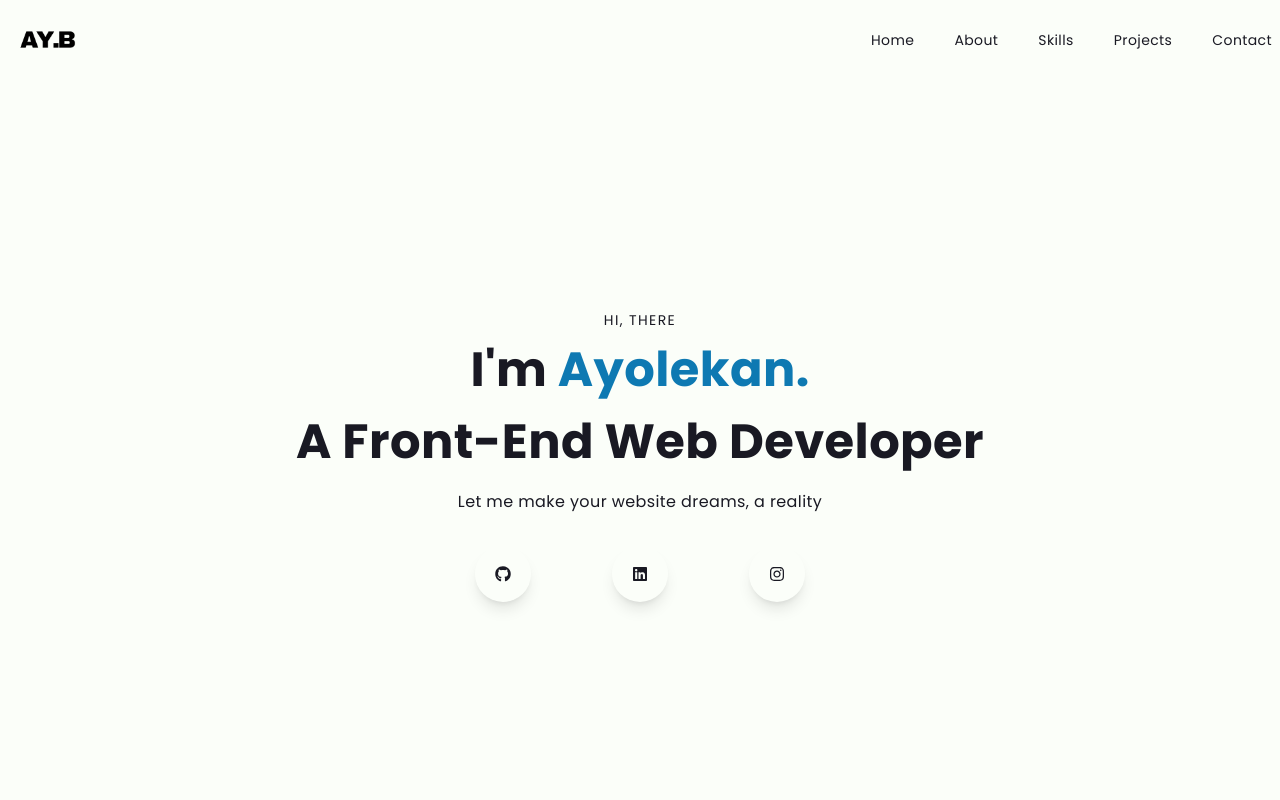
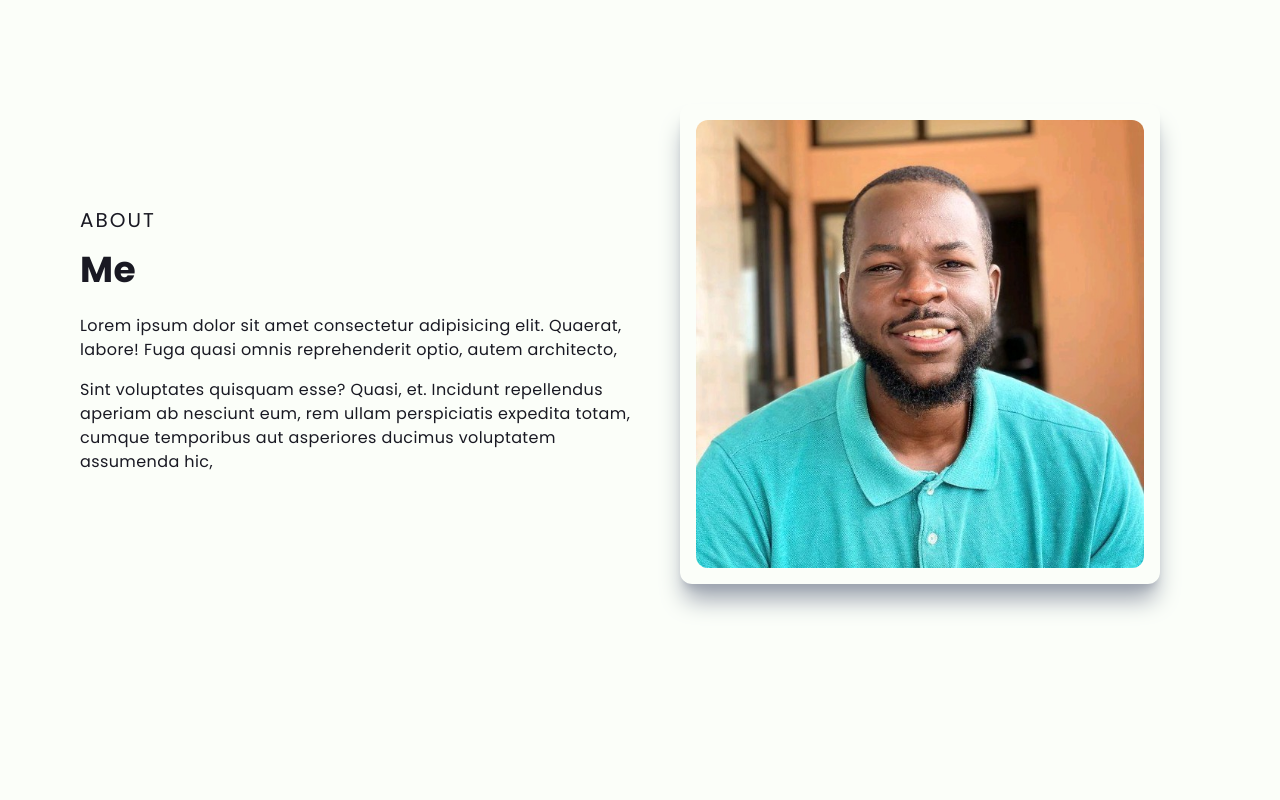
Before and after one commit to beesswag/portofolio, a Next.js app: page / in a window 1280 px wide. Shown: the top 800 px of the page. Built offline with nearby package versions, Linux system fonts and the light colour scheme.

Commit message:
Update page.js

```diff
--- a/app/page.js
+++ b/app/page.js
@@ -8,8 +8,6 @@ import Navbar from '@/components/Navbar';
 export default function Home() {
   return (
     <>
-      <Navbar />
-//       <Hero />
       <About />
       <Skills />
       <Project />
```
